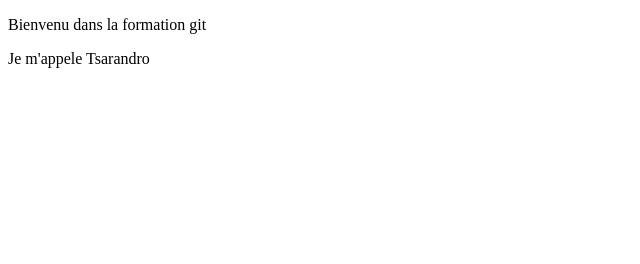
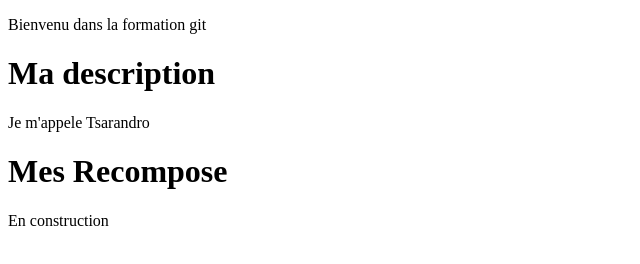
Before and after one commit to DandoRoid/mon-site-web, a plain HTML site: page index.html in a window 1280 px wide. Shown: the whole page, without its empty margins (0-640 px from the left). Drawn offline with Linux system fonts and the light colour scheme.

Commit message:
ajout des titres

```diff
--- a/index.html
+++ b/index.html
@@ -11,7 +11,13 @@
            <p>Bienvenu dans la formation git</p>
     </div>
     <div>
+        <h1>Ma description</h1>
         <p>Je m'appele Tsarandro</p>
+    </div>
+
+    <div>
+        <h1>Mes Recompose</h1>
+        <p>En construction</p>
     </div>
 </body>
 </html>
```
